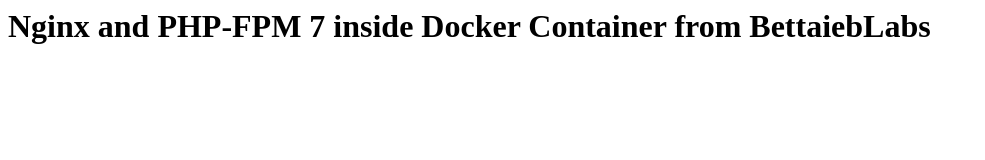
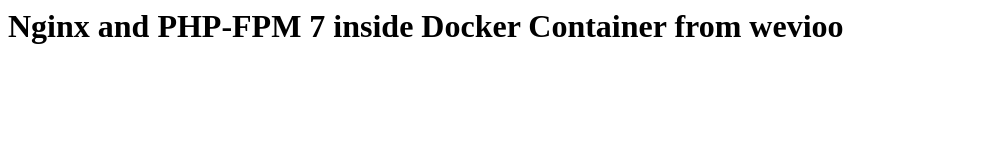
Before and after one commit to medalibettaieb/MC-repo, a plain HTML site: page webroot/index.html in a window 1280 px wide. Shown: the whole page, without its empty margins (0-985 px from the left). Drawn offline with Linux system fonts and the light colour scheme.

Commit message:
Jenkinsfile

```diff
--- a/webroot/index.html
+++ b/webroot/index.html
@@ -1 +1 @@
-<h1>Nginx and PHP-FPM 7 inside Docker Container from BettaiebLabs</h1>
+<h1>Nginx and PHP-FPM 7 inside Docker Container from wevioo</h1>
```
